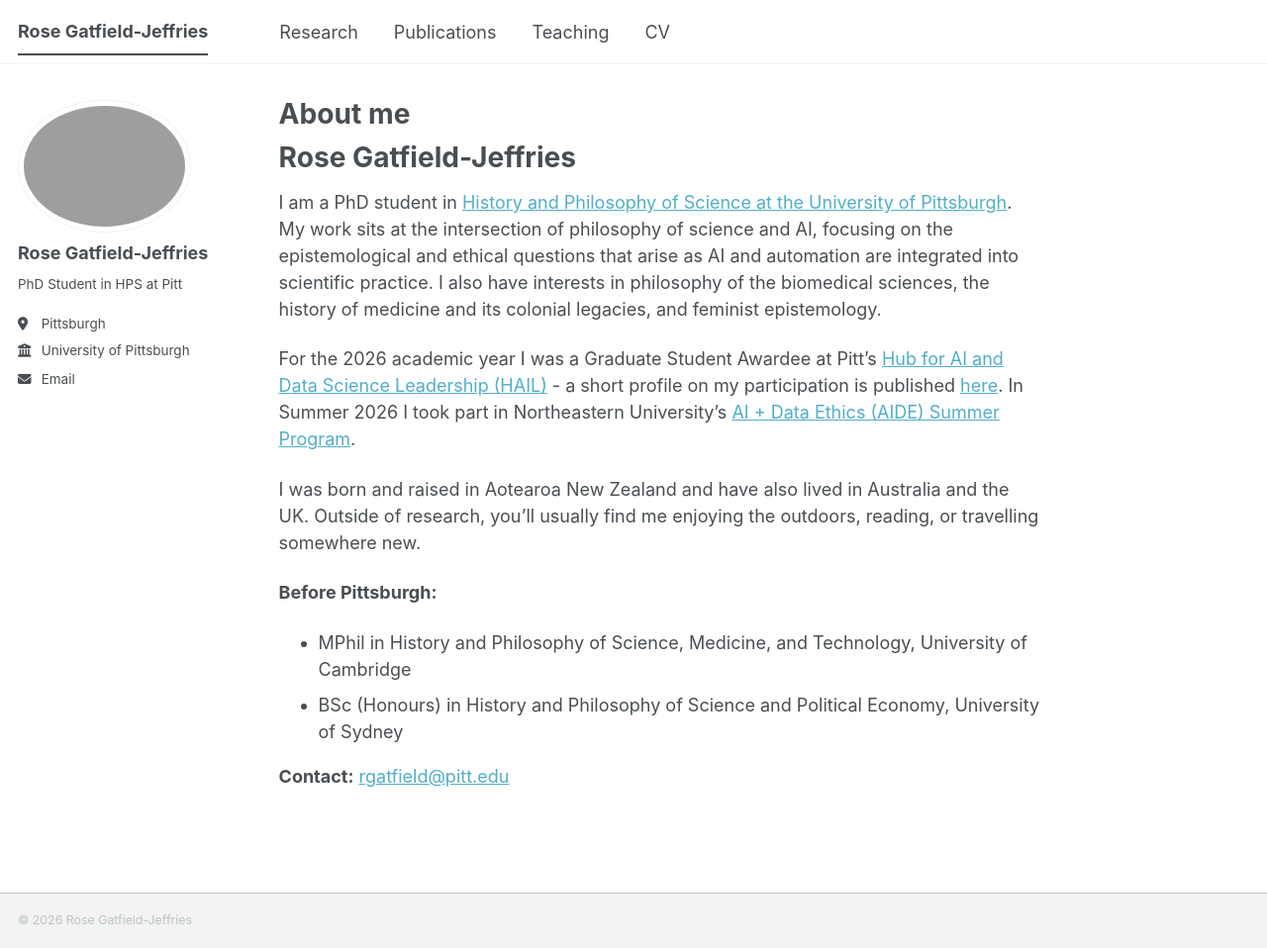
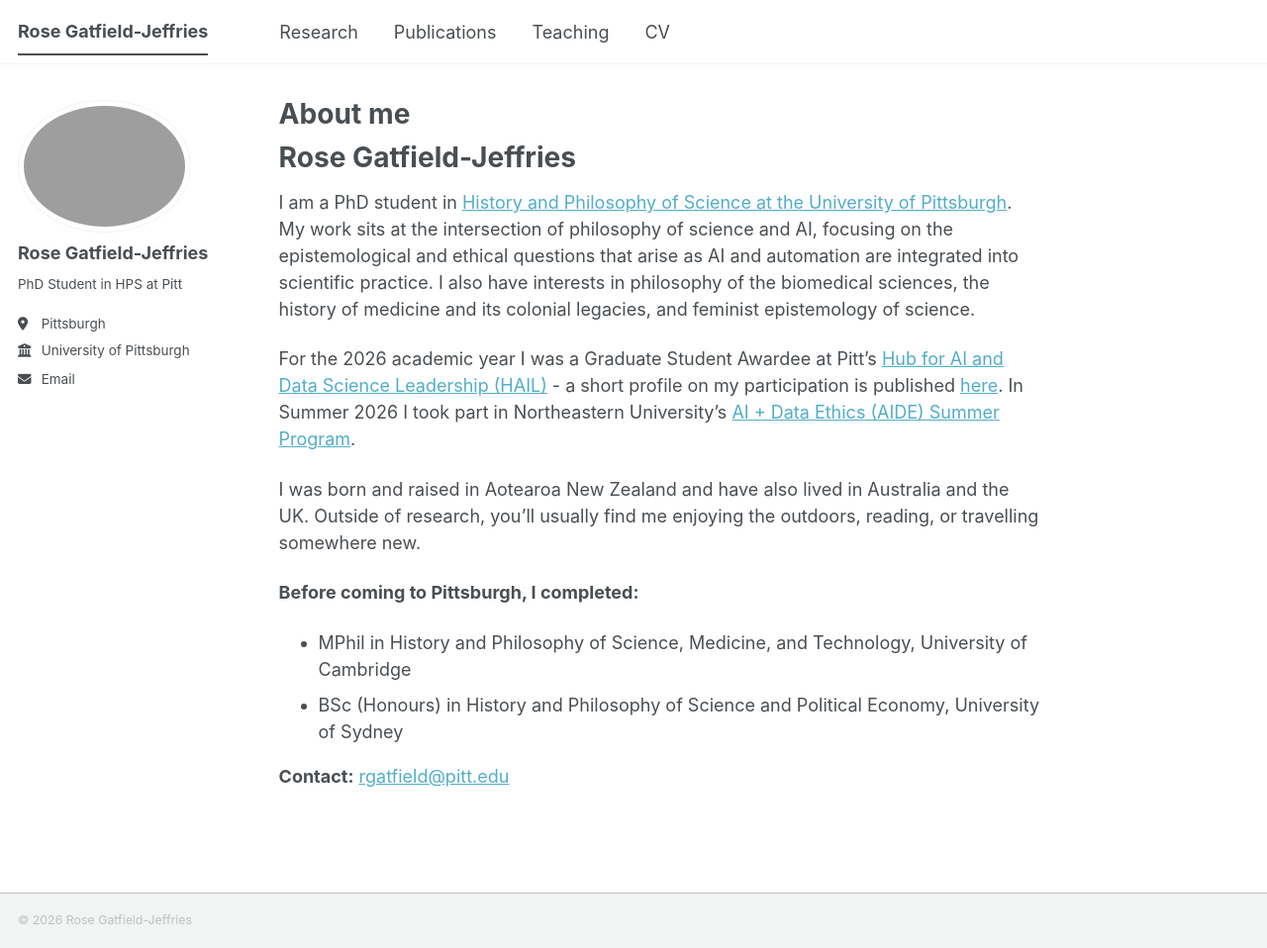
Before and after one commit to rose0930/rosegatfieldjeffries.github.io, a Jekyll site: the page built from _pages/about.md, in a window 1280 px wide and 958 px high. Shown: the whole window at 99% size. Built offline with Jekyll 4.4.1, drawn with Linux system fonts in a browser that asks for light colours; a style sheet for code colours, icons or effects is not loaded.

Commit message:
Update about.md

```diff
--- a/_pages/about.md
+++ b/_pages/about.md
@@ -10,13 +10,13 @@ redirect_from:
 
 # Rose Gatfield-Jeffries
 
-I am a PhD student in [History and Philosophy of Science at the University of Pittsburgh](https://www.hps.pitt.edu/). My work sits at the intersection of philosophy of science and AI, focusing on the epistemological and ethical questions that arise as AI and automation are integrated into scientific practice. I also have interests in philosophy of the biomedical sciences, the history of medicine and its colonial legacies, and feminist epistemology.
+I am a PhD student in [History and Philosophy of Science at the University of Pittsburgh](https://www.hps.pitt.edu/). My work sits at the intersection of philosophy of science and AI, focusing on the epistemological and ethical questions that arise as AI and automation are integrated into scientific practice. I also have interests in philosophy of the biomedical sciences, the history of medicine and its colonial legacies, and feminist epistemology of science.
 
 For the 2026 academic year I was a Graduate Student Awardee at Pitt's [Hub for AI and Data Science Leadership (HAIL)](https://www.aihub.pitt.edu/) - a short profile on my participation is published [here](https://www.aihub.pitt.edu/news/hail-graduate-awardees-spotlight-rose-gatfield-jeffries). In Summer 2026 I took part in Northeastern University's [AI + Data Ethics (AIDE) Summer Program](https://cssh.northeastern.edu/ethics/aide-summer/).
 
 I was born and raised in Aotearoa New Zealand and have also lived in Australia and the UK. Outside of research, you'll usually find me enjoying the outdoors, reading, or travelling somewhere new.
 
-**Before Pittsburgh:**
+**Before coming to Pittsburgh, I completed:**
 - MPhil in History and Philosophy of Science, Medicine, and Technology, University of Cambridge
 - BSc (Honours) in History and Philosophy of Science and Political Economy, University of Sydney
 
```
